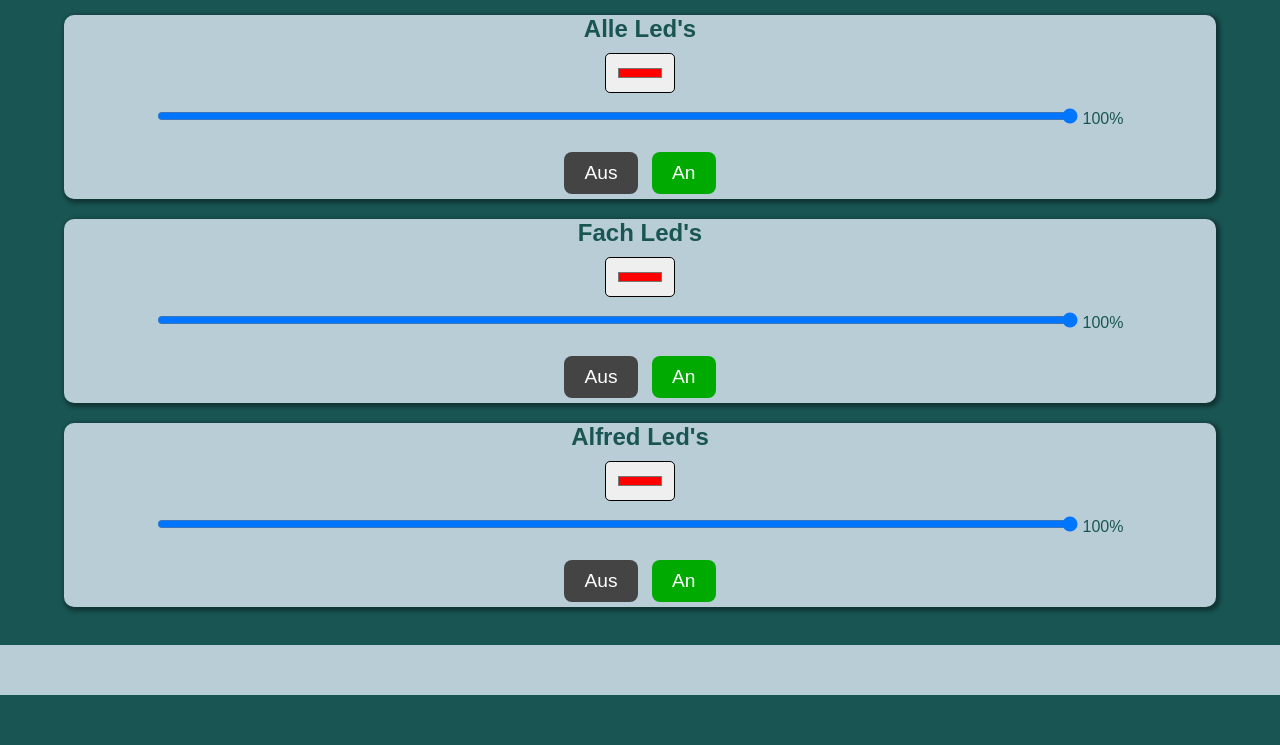
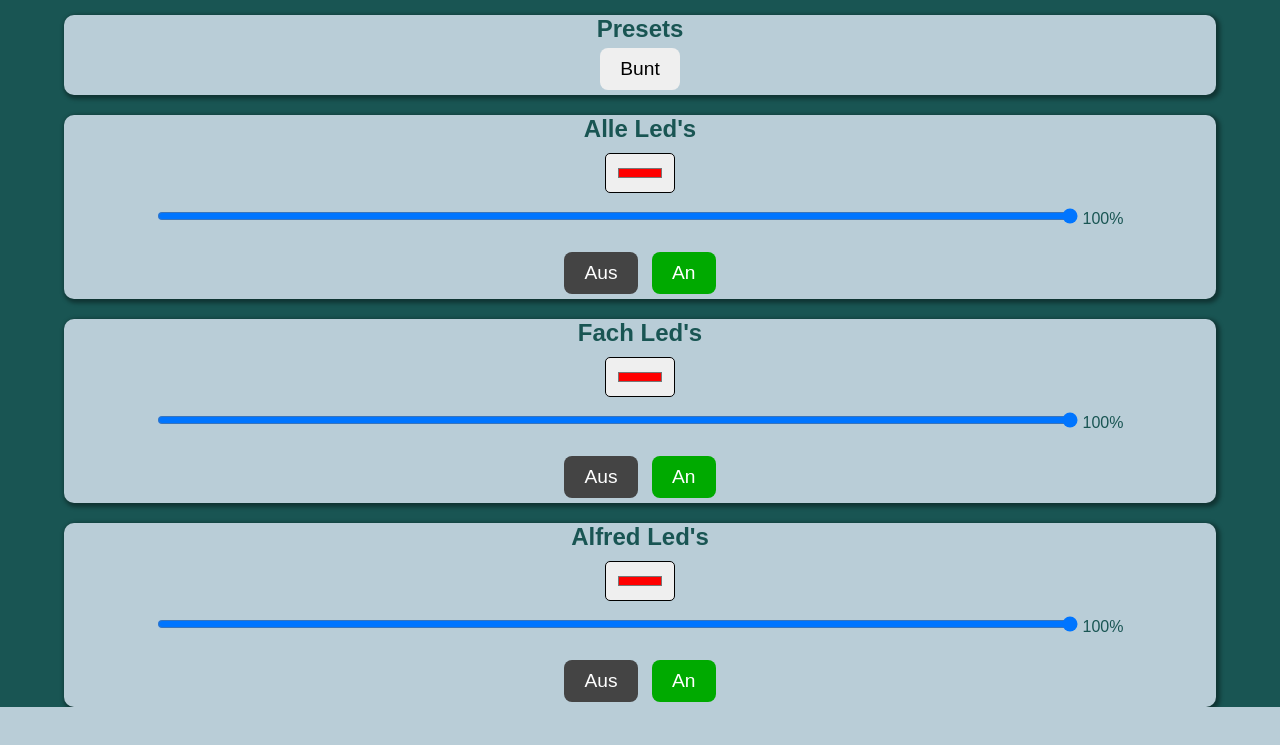
Before and after one commit to Lutz-Dietterich/led-website, a plain HTML site: page index.html in a window 1280 px wide. Shown: the part 105-850 px from the top of the page. Before the commit the page ends 800 px from the top, so only its background shows below. Drawn offline with Linux system fonts and the light colour scheme.

Commit message:
fist preset example

```diff
--- a/index.html
+++ b/index.html
@@ -7,9 +7,10 @@
         <title>LED-Steuerung für Tasmota</title>
         <link rel="stylesheet" href="layout.css" />
         <link rel="stylesheet" href="style.css" />
-        <script src="alleLEDS.js" defer></script>
-        <script src="fachLEDS.js" defer></script>
-        <script src="alfredLEDS.js" defer></script>
+        <script src="./js/alleLEDS.js" defer></script>
+        <script src="./js/fachLEDS.js" defer></script>
+        <script src="./js/alfredLEDS.js" defer></script>
+        <script src="./js/prerset.js" defer></script>
     </head>
     <body>
         <header>
@@ -17,6 +18,11 @@
             <h1>FaWoWa-Lichtsteuerung</h1>
         </header>
         <main>
+            <section class="card">
+                <h2>Presets</h2>
+                <button onclick="presetFachRot50AlfredBlau70()">Bunt</button>
+            </section>
+
             <section class="card">
                 <h2>Alle Led's</h2>
                 <div>
--- /dev/null
+++ b/js/prerset.js
@@ -0,0 +1,19 @@
+function presetFachRot50AlfredBlau70() {
+    // Fach: Rot, 50%
+    const fachFarbe = "2cbf2a";
+    const fachDimmer = 50;
+    sendeBefehlFach(`Color ${fachFarbe}`);
+    sendeBefehlFach(`Dimmer ${fachDimmer}`);
+    document.getElementById("color-picker-fach").value = "#FF0000";
+    document.getElementById("slider-dimmer-fach").value = fachDimmer;
+    document.getElementById("dimmer-value-fach").innerText = `${fachDimmer}%`;
+
+    // Alfred: Blau, 70%
+    const alfredFarbe = "0000FF";
+    const alfredDimmer = 70;
+    sendeBefehlAlfred(`Color ${alfredFarbe}`);
+    sendeBefehlAlfred(`Dimmer ${alfredDimmer}`);
+    document.getElementById("color-picker-alfred").value = "#0000FF";
+    document.getElementById("slider-dimmer-alfred").value = alfredDimmer;
+    document.getElementById("dimmer-value-alfred").innerText = `${alfredDimmer}%`;
+}
```
Also changed, not shown: js/alfredLEDS.js (renamed from alfredLEDS.js), js/alleLEDS.js (renamed from alleLEDS.js), js/fachLEDS.js (renamed from fachLEDS.js).
